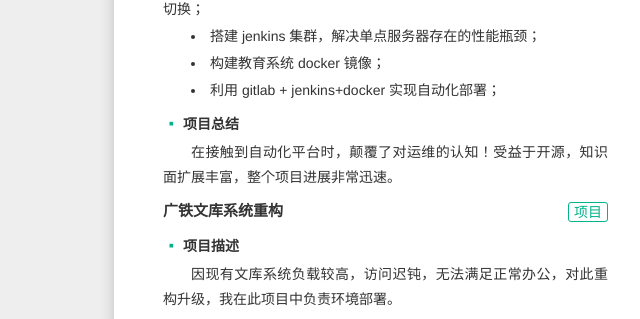
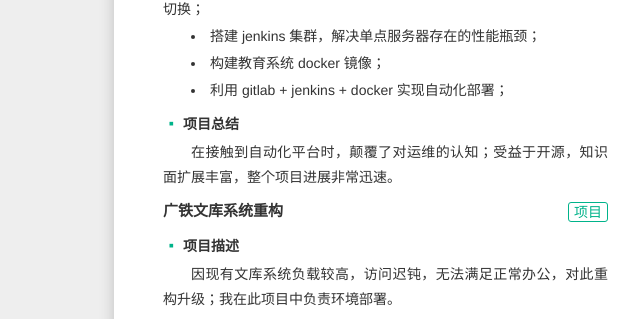
Before and after one commit to jangrui/me, a website built with webpack: page src/index.html in a window 1280 px wide. Shown: the part 990-1309 px from the top of the page, 14-654 px from the left. Built offline with nearby package versions, Linux system fonts and the light colour scheme.

Commit message:
edu system

```diff
--- a/src/index.html
+++ b/src/index.html
@@ -124,7 +124,7 @@
                                     构建教育系统 docker 镜像；
                                 </li>
                                 <li class="section-content">
-                                    利用 gitlab + jenkins+docker 实现自动化部署；
+                                    利用 gitlab + jenkins + docker 实现自动化部署；
                                 </li>
                             </div>
                         </div>
@@ -134,7 +134,7 @@
                             </header>
                             <div class="item-bd">
                                 <p class="section-content">
-                                    在接触到自动化平台时，颠覆了对运维的认知！受益于开源，知识面扩展丰富，整个项目进展非常迅速。
+                                    在接触到自动化平台时，颠覆了对运维的认知；受益于开源，知识面扩展丰富，整个项目进展非常迅速。
                                 </p>
                             </div>
                         </div>
@@ -151,7 +151,7 @@
                             </header>
                             <div class="item-bd">
                                 <p class="section-content">
-                                    因现有文库系统负载较高，访问迟钝，无法满足正常办公，对此重构升级，我在此项目中负责环境部署。
+                                    因现有文库系统负载较高，访问迟钝，无法满足正常办公，对此重构升级；我在此项目中负责环境部署。
                                 </p>
                             </div>
                         </div>
```
